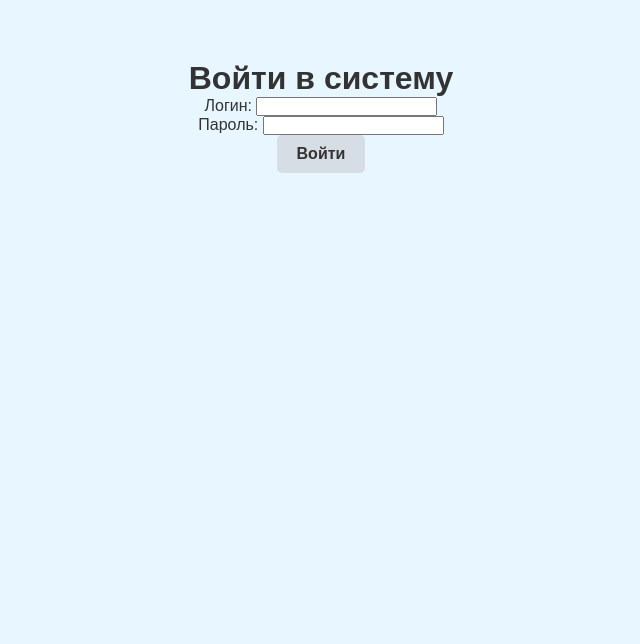
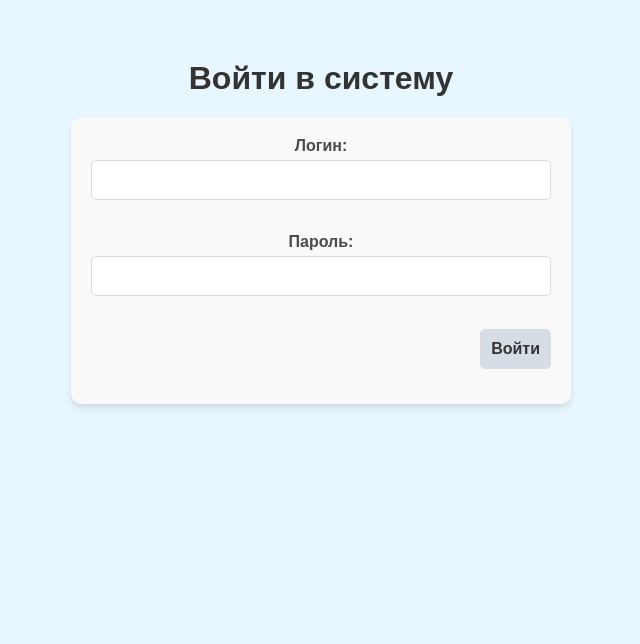
Before and after one commit to Mestoush/web-prog-labs-2, a Flask app: page /login in a window 1280 px wide. Shown: the part 60-704 px from the top of the page, without its empty margins (319-959 px from the left). Run offline with Flask 3, Linux system fonts and the light colour scheme.

Commit message:
Доработки

```diff
--- a/rgz/app.py
+++ b/rgz/app.py
@@ -6,33 +6,13 @@ from werkzeug.security import check_password_hash, generate_password_hash
 app = Flask(__name__)
 app.config['SECRET_KEY'] = os.environ.get('SECRET_KEY', 'секретно-секретный секрет')
 
-# Функция подключения к SQLite3
 def db_connect():
-    conn = sqlite3.connect('database.db')
+    conn = sqlite3.connect('web-prog-labs-2/rgz/database.db')
     conn.row_factory = sqlite3.Row
     cur = conn.cursor()
     return conn, cur
 
-# Функция для получения сотрудников
-def get_employees(page=1, per_page=20):
-    conn, cur = db_connect()
-    start = (page - 1) * per_page
-    query = "SELECT * FROM employees ORDER BY id LIMIT ? OFFSET ?"
-    cur.execute(query, (per_page, start))
-    employees = cur.fetchall()
-    cur.close()
-    conn.close()
-    return employees
 
-# Добавление нового сотрудника
-def add_employee_to_db(name, position, gender, phone, email, start_date):
-    conn, cur = db_connect()
-    query = """INSERT INTO employees (name, position, gender, phone, email, start_date)
-               VALUES (?, ?, ?, ?, ?, ?)"""
-    cur.execute(query, (name, position, gender, phone, email, start_date))
-    conn.commit()
-    cur.close()
-    conn.close()
 
 @app.route("/")
 def index():
@@ -185,7 +165,3 @@ def add_user():
     cur.close()
     conn.close()
     return render_template("add_user.html", users=users)
-
-# Главная точка входа
-if __name__ == "__main__":
-    app.run(debug=True)
--- a/rgz/templates/login.html
+++ b/rgz/templates/login.html
@@ -3,7 +3,39 @@
 {% block title %}Авторизация{% endblock %}
 
 {% block styles %}
+<style>
+    h1 {
+        padding-bottom: 20px;
+    }
+    form {
+        width: 500px;
+        margin: 0 auto;
+        display: flex;
+        flex-direction: column;
+        padding: 20px;
+        background-color: #f9f9f9;
+        border-radius: 10px;
+        box-shadow: 0 4px 6px rgba(0, 0, 0, 0.1);
+    }
 
+    label {
+        margin-bottom: 5px;
+        color: #4a4a4a;
+        font-weight: bold;
+    }
+
+    input, select, button {
+        margin-bottom: 15px;
+        padding: 10px;
+        font-size: 16px;
+        border: 1px solid #dcdcdc;
+        border-radius: 5px;
+    }
+
+    button {
+        align-self: flex-end;
+    }
+</style>
 {% endblock %}
 
 {% block content %}
```
Also changed, not shown: rgz/templates/add_user.html (+18 -4 lines), rgz/static/favicon.ico (added).
